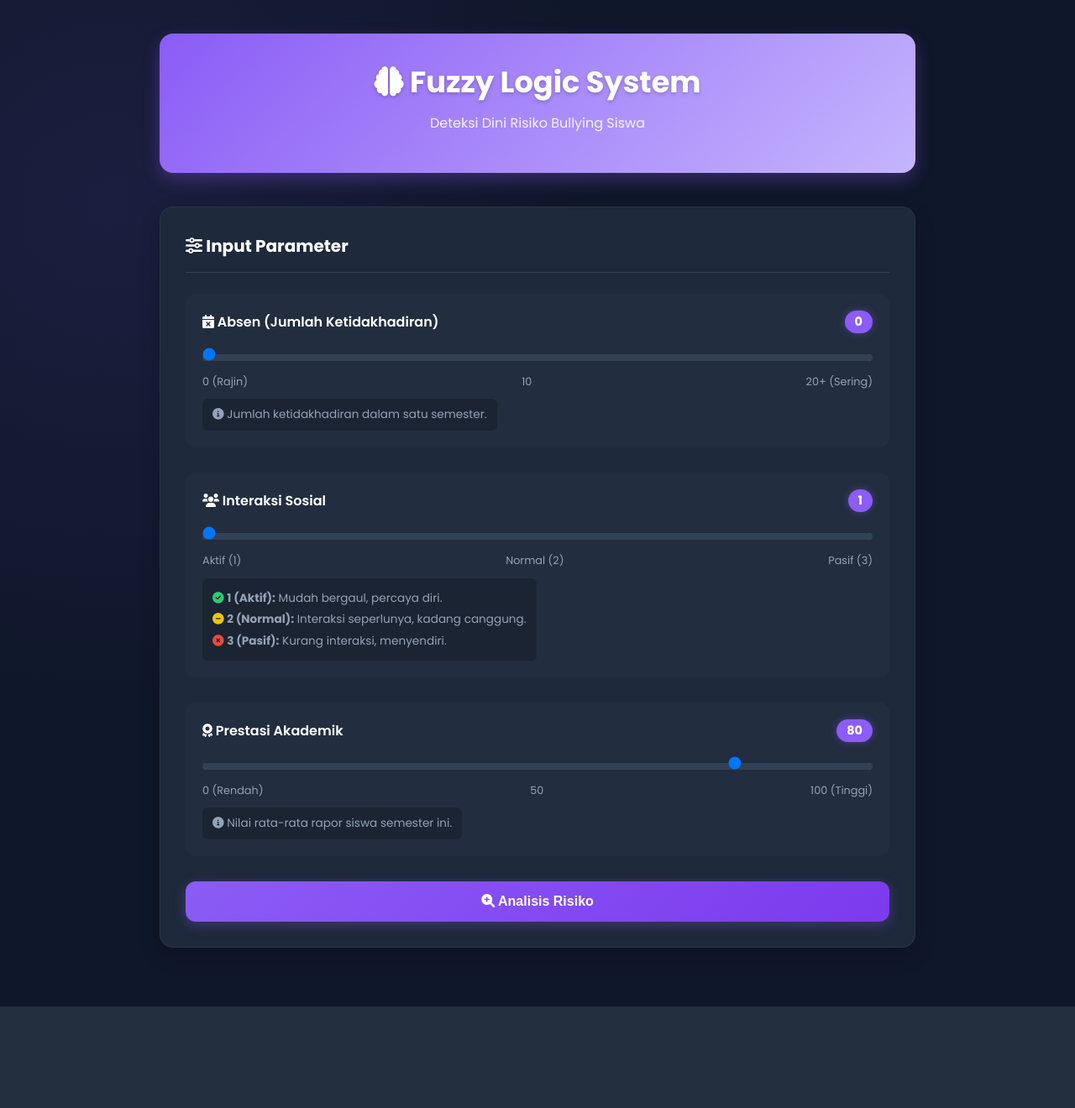
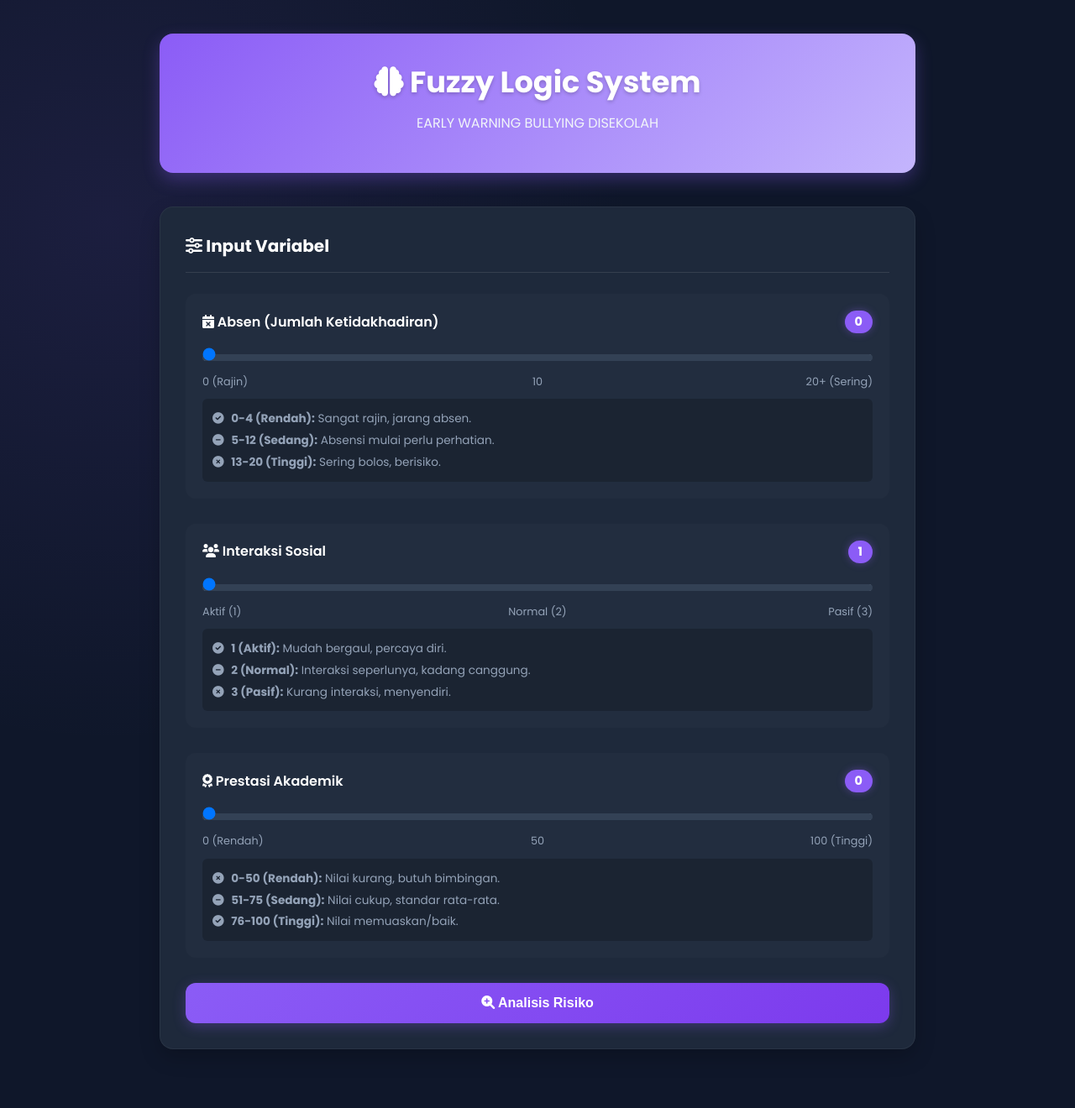
Before and after one commit to evnnxx53/fuzzy_logic_20231047, a Flask app: page / in a window 1280 px wide. Shown: the whole page at 84% size. Before the commit the page ends 1199 px from the top, so only its background shows below. Run offline with Flask 3, Linux system fonts and the light colour scheme; parts of the project's set-up code (start-up, migrations or seed data) failed here and were passed over.

Commit message:
Add files via upload

```diff
--- a/static/style.css
+++ b/static/style.css
@@ -140,13 +139,23 @@ input[type=range]::-webkit-slider-thumb:hover {
     transform: scale(1.1);
 }
 
+/* --- PERBAIKAN LABEL SLIDER --- */
 .range-labels {
     display: flex;
     justify-content: space-between;
     font-size: 0.8rem;
     color: var(--text-muted);
     margin-top: 5px;
+    width: 100%;
 }
+.range-labels span {
+    flex: 1; /* Agar membagi ruang sama rata */
+    width: 33.33%;
+}
+.range-labels span:first-child { text-align: left; }
+.range-labels span:nth-child(2) { text-align: center; }
+.range-labels span:last-child { text-align: right; }
+
 
 .info-box {
     margin-top: 10px;
@@ -156,10 +165,27 @@ input[type=range]::-webkit-slider-thumb:hover {
     padding: 8px 12px;
     border-radius: 6px;
     display: inline-block;
+    width: 100%;
+    box-sizing: border-box;
 }
 
-/* Button */
+/* Override ikon deskripsi menjadi putih/abu */
+.desc-list i {
+    color: var(--text-muted);
+    margin-right: 5px;
+}
+
+/* --- BUTTON STYLES UPDATE --- */
+.btn-group {
+    display: flex;
+    gap: 15px;
+    margin-top: 20px;
+    width: 100%;
+}
+
+/* Button Submit */
 .btn-submit {
+    flex: 1; /* Mengisi ruang penuh */
     background: linear-gradient(135deg, var(--primary) 0%, #7c3aed 100%);
     color: white;
     border: none;
--- a/templates/index.html
+++ b/templates/index.html
@@ -68,12 +40,12 @@
         <div class="container">
             <header class="header-section">
                 <h1><i class="fas fa-brain"></i> Fuzzy Logic System</h1>
-                <p>Deteksi Dini Risiko Bullying Siswa</p>
+                <p>EARLY WARNING BULLYING DISEKOLAH</p>
             </header>
 
             <section class="card input-panel">
                 <div class="card-header">
-                    <h3><i class="fas fa-sliders-h"></i> Input Parameter</h3>
+                    <h3><i class="fas fa-sliders-h"></i> Input Variabel</h3>
                 </div>
 
                 <form method="POST" action="/">
@@ -84,13 +56,19 @@
                         </div>
                         <input type="range" id="absen" name="absen" min="0" max="20" step="1" value="0"
                                oninput="updateValue('absen', this.value)">
+
                         <div class="range-labels">
                             <span>0 (Rajin)</span>
                             <span>10</span>
                             <span>20+ (Sering)</span>
                         </div>
+
                         <div class="info-box">
-                            <span class="info-text"><i class="fas fa-info-circle"></i> Jumlah ketidakhadiran dalam satu semester.</span>
+                            <div class="desc-list">
+                                <div><i class="fas fa-check-circle"></i> <strong>0-4 (Rendah):</strong> Sangat rajin, jarang absen.</div>
+                                <div><i class="fas fa-minus-circle"></i> <strong>5-12 (Sedang):</strong> Absensi mulai perlu perhatian.</div>
+                                <div><i class="fas fa-times-circle"></i> <strong>13-20 (Tinggi):</strong> Sering bolos, berisiko.</div>
+                            </div>
                         </div>
                     </div>
 
@@ -108,9 +86,9 @@
                         </div>
                         <div class="info-box">
                             <div class="desc-list">
-                                <div><i class="fas fa-check-circle" style="color: #2ecc71;"></i> <strong>1 (Aktif):</strong> Mudah bergaul, percaya diri.</div>
-                                <div><i class="fas fa-minus-circle" style="color: #f1c40f;"></i> <strong>2 (Normal):</strong> Interaksi seperlunya, kadang canggung.</div>
-                                <div><i class="fas fa-times-circle" style="color: #e74c3c;"></i> <strong>3 (Pasif):</strong> Kurang interaksi, menyendiri.</div>
+                                <div><i class="fas fa-check-circle"></i> <strong>1 (Aktif):</strong> Mudah bergaul, percaya diri.</div>
+                                <div><i class="fas fa-minus-circle"></i> <strong>2 (Normal):</strong> Interaksi seperlunya, kadang canggung.</div>
+                                <div><i class="fas fa-times-circle"></i> <strong>3 (Pasif):</strong> Kurang interaksi, menyendiri.</div>
                             </div>
                         </div>
                     </div>
@@ -120,7 +98,7 @@
                             <label><i class="fas fa-award"></i> Prestasi Akademik</label>
                             <span class="value-badge" id="val_prestasi_display">80</span>
                         </div>
-                        <input type="range" id="prestasi" name="prestasi" min="0" max="100" step="1" value="80"
+                        <input type="range" id="prestasi" name="prestasi" min="0" max="100" step="1" value="0"
                                oninput="updateValue('prestasi', this.value)">
                         <div class="range-labels">
                             <span>0 (Rendah)</span>
@@ -128,13 +106,25 @@
                             <span>100 (Tinggi)</span>
                         </div>
                         <div class="info-box">
-                            <span class="info-text"><i class="fas fa-info-circle"></i> Nilai rata-rata rapor siswa semester ini.</span>
+                            <div class="desc-list">
+                                <div><i class="fas fa-times-circle"></i> <strong>0-50 (Rendah):</strong> Nilai kurang, butuh bimbingan.</div>
+                                <div><i class="fas fa-minus-circle"></i> <strong>51-75 (Sedang):</strong> Nilai cukup, standar rata-rata.</div>
+                                <div><i class="fas fa-check-circle"></i> <strong>76-100 (Tinggi):</strong> Nilai memuaskan/baik.</div>
+                            </div>
                         </div>
                     </div>
 
-                    <button type="submit" class="btn-submit">
-                        <i class="fas fa-search-plus"></i> Analisis Risiko
-                    </button>
+                    <div class="btn-group">
+                        {% if not result %}
+                            <button type="submit" class="btn-submit">
+                                <i class="fas fa-search-plus"></i> Analisis Risiko
+                            </button>
+                        {% else %}
+                            <a href="/" class="btn-reset">
+                                <i class="fas fa-sync-alt"></i> Reset / Analisis Ulang
+                            </a>
+                        {% endif %}
+                    </div>
                 </form>
             </section>
 
@@ -146,42 +136,75 @@
                     </section>
                 {% else %}
                     <section class="card result-panel">
-                        <div class="result-header {{ result.warna }}">
-                            <div class="result-title">Hasil Analisis</div>
-                            <div class="score-display">
-                                <span class="score-number">{{ result.skor }}</span>
-                                <span class="score-cat">{{ result.kategori }}</span>
-                            </div>
-                        </div>
 
                         <div class="resume-box">
-                            <div class="resume-title"><i class="fas fa-project-diagram"></i> Resume Alur Diagnosa</div>
+                            <div class="resume-title"><i class="fas fa-project-diagram"></i> Hasil Alur Diagnosa</div>
 
-                            <div class="flow-step">
-                                <span class="flow-label">1. Input & Fuzzifikasi (Penerjemahan Kategori):</span>
-                                <div class="flow-content">
-                                    <ul>
-                                        <li>Absen: <b>{{ result.raw_absen }} Hari</b> &rarr; <span class="highlight">{{ result.cat_absen }}</span></li>
-                                        <li>Interaksi: <b>Skor {{ result.raw_interaksi }}</b> &rarr; <span class="highlight">{{ result.cat_interaksi }}</span></li>
-                                        <li>Prestasi: <b>Nilai {{ result.raw_prestasi }}</b> &rarr; <span class="highlight">{{ result.cat_prestasi }}</span></li>
-                                    </ul>
+                            <div class="resume-grid">
+                                <div class="resume-item">
+                                    <h6>1. Data Input</h6>
+                                    <table class="clean-table">
+                                        <tr>
+                                            <th>Parameter</th>
+                                            <th>Nilai</th>
+                                        </tr>
+                                        <tr>
+                                            <td>Absensi</td>
+                                            <td>{{ result.raw_absen }} Hari</td>
+                                        </tr>
+                                        <tr>
+                                            <td>Interaksi</td>
+                                            <td>Skor {{ result.raw_interaksi }}</td>
+                                        </tr>
+                                        <tr>
+                                            <td>Prestasi</td>
+                                            <td>Nilai {{ result.raw_prestasi }}</td>
+                                        </tr>
+                                    </table>
                                 </div>
-                            </div>
 
-                            <div class="flow-step">
-                                <span class="flow-label">2. Rule yang Aktif (Aturan Logika):</span>
-                                <div class="flow-content">
-                                    <span class="rule-text">{{ result.rule_active|safe }}</span>
-                                    <br>
-                                    <span>MAKA Risiko = <span class="highlight">{{ result.kategori }}</span></span>
+                                <div class="resume-item">
+                                    <h6>2. Fuzzifikasi (Kategori)</h6>
+                                    <table class="clean-table">
+                                        <tr>
+                                            <th>Parameter</th>
+                                            <th>Status</th>
+                                        </tr>
+                                        <tr>
+                                            <td>Absensi</td>
+                                            <td class="highlight">{{ result.cat_absen }}</td>
+                                        </tr>
+                                        <tr>
+                                            <td>Interaksi</td>
+                                            <td class="highlight">{{ result.cat_interaksi }}</td>
+                                        </tr>
+                                        <tr>
+                                            <td>Prestasi</td>
+                                            <td class="highlight">{{ result.cat_prestasi }}</td>
+                                        </tr>
+                                    </table>
                                 </div>
-                            </div>
 
-                            <div class="flow-step">
-                                <span class="flow-label">3. Hasil Akhir (Defuzzifikasi):</span>
-                                <div class="flow-content">
-                                    Sistem memberikan skor risiko <b>{{ result.skor }}</b> yang berarti <b>{{ result.kategori }}</b>.
+                                <div class="resume-item full-width">
+                                    <h6>3. Evaluasi Rule (Logika)</h6>
+                                    <table class="clean-table">
+                                        <tr>
+                                            <th>Rule yang Aktif</th>
+                                        </tr>
+                                        <tr>
+                                            <td class="rule-text">{{ result.rule_active|safe }}</td>
+                                        </tr>
+                                    </table>
                                 </div>
+
+                                <div class="result-header {{ result.warna }}" style="grid-column: span 2; margin-bottom: 0;">
+                                    <div class="result-title"> Hasil Akhir</div>
+                                    <div class="score-display">
+                                        <span class="score-number">{{ result.skor }}</span>
+                                        <span class="score-cat">{{ result.kategori }}</span>
+                                    </div>
+                                </div>
+
                             </div>
                         </div>
                         <div class="suggestions-box">
```
Also changed, not shown: other parts of static/style.css (+112 -13 lines), other parts of templates/index.html (+1 -29 lines).
